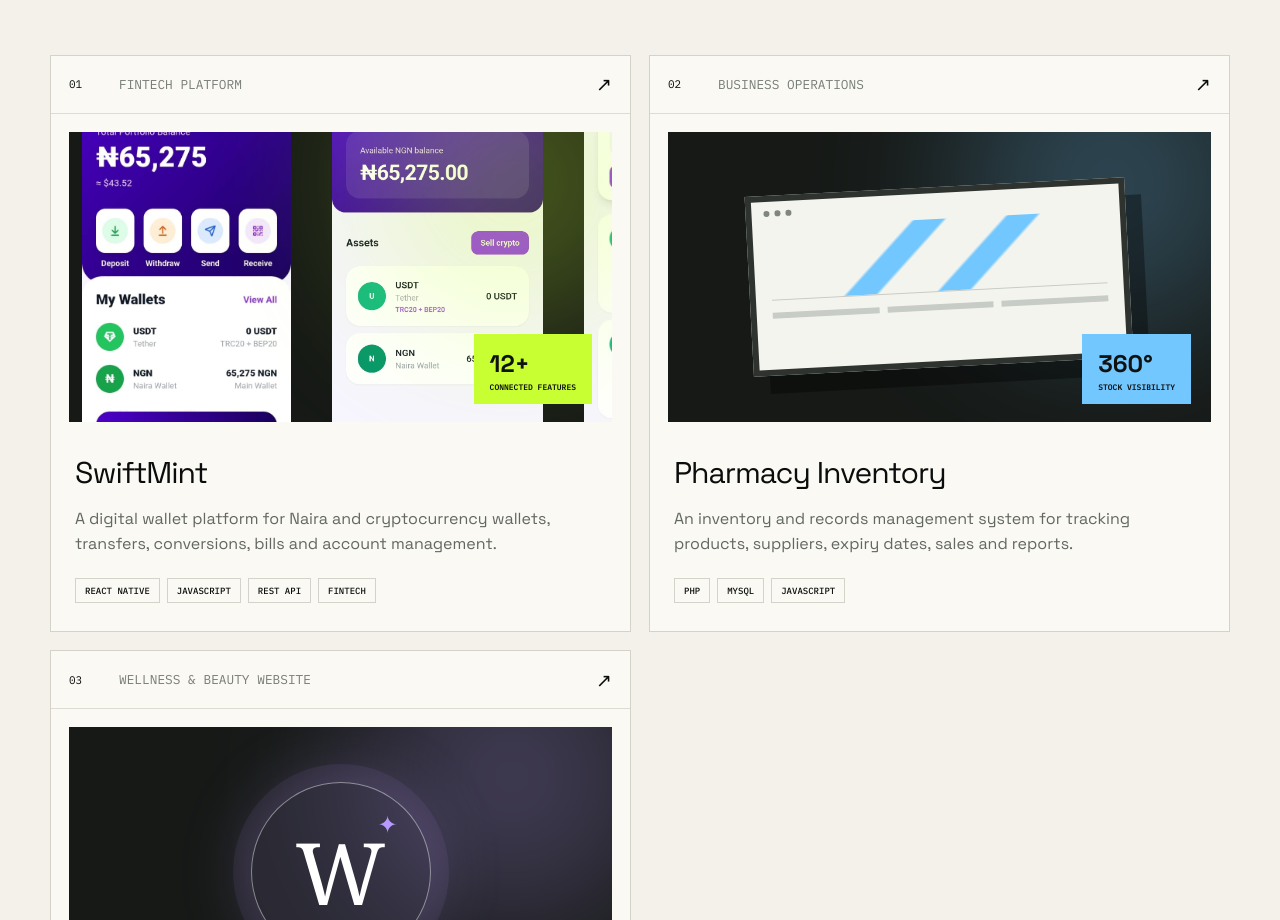
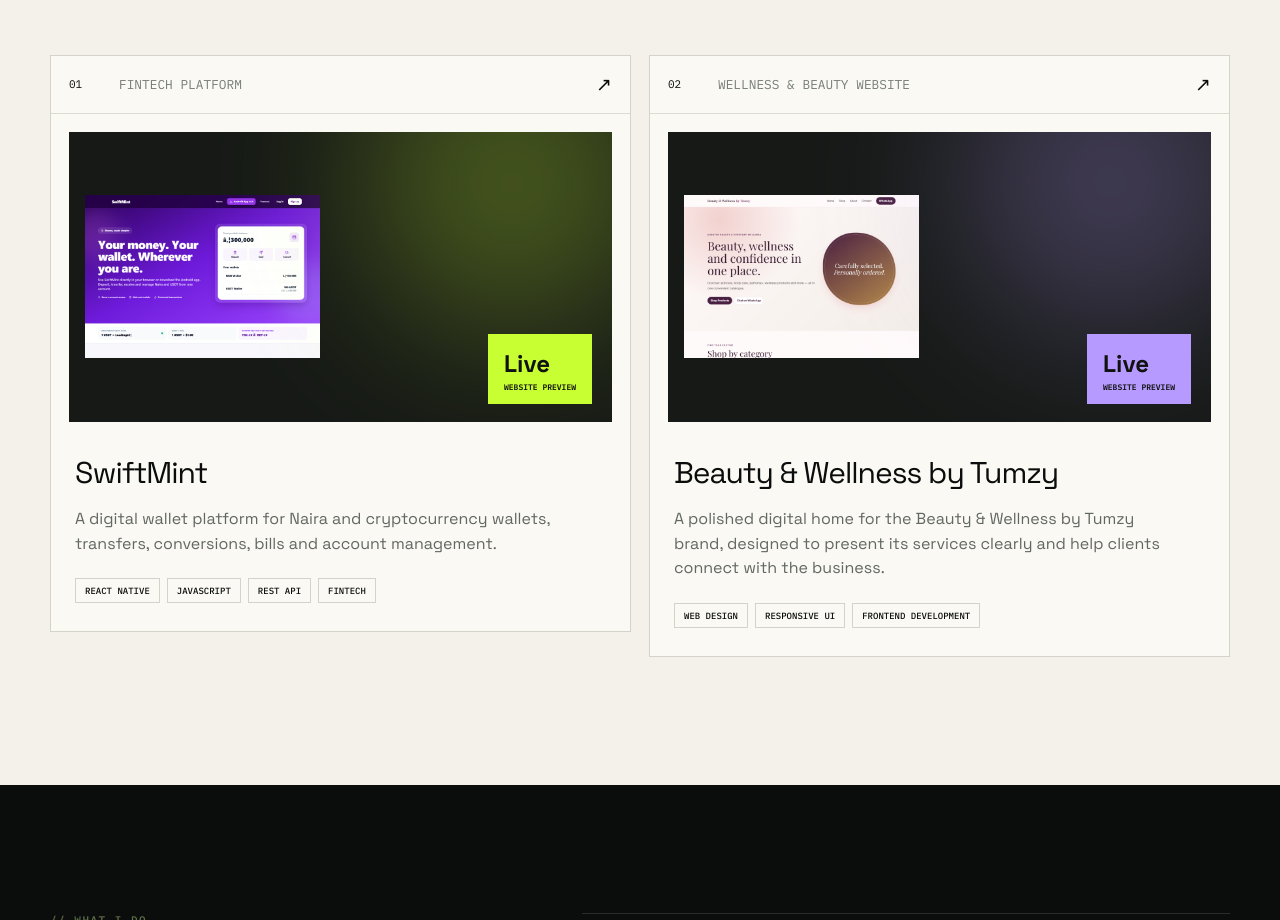
Before and after one commit to windbox1/bassey-james-portfolio, a Next.js app: page / in a window 1280 px wide. Shown: the part 1880-2800 px from the top of the page. Built offline with nearby package versions, Linux system fonts and the light colour scheme.

Commit message:
Use live previews for SwiftMint and Tumzy

```diff
--- a/app/globals.css
+++ b/app/globals.css
@@ -49,4 +49,3 @@
     height: 480px;
   }
 }
-.wellness-mark{position:relative;z-index:1;width:180px;height:180px;border:1px solid rgba(255,255,255,.45);border-radius:50%;display:grid;place-items:center;color:#fff;background:rgba(183,154,255,.12);box-shadow:0 0 0 18px rgba(183,154,255,.08),0 0 70px rgba(183,154,255,.28)}.wellness-mark span{font:500 86px/1 Georgia,serif}.wellness-mark i{position:absolute;top:24px;right:32px;color:var(--violet);font-style:normal;font-size:24px}.wellness-mark small{position:absolute;bottom:27px;font:600 9px var(--font-mono);letter-spacing:1.5px;text-transform:uppercase}
--- a/app/page.tsx
+++ b/app/page.tsx
@@ -196,12 +196,6 @@
                         )
                       )}
                     </div>
-                  ) : project.title === "Wellness & Beauty by Tunzi" ? (
-                    <div className="wellness-mark" aria-hidden="true">
-                      <span>W</span>
-                      <i>✦</i>
-                      <small>Beauty by Tunzi</small>
-                    </div>
                   ) : (
                     <div className="mock-window">
                       <i />
@@ -238,7 +232,7 @@
               </article>
             );
 
-            return project.link ? (
+            return (
               <a
                 href={project.link}
                 target="_blank"
@@ -247,10 +241,6 @@
               >
                 {card}
               </a>
-            ) : (
-              <div key={project.title}>
-                {card}
-              </div>
             );
           })}
         </div>
--- a/content/portfolio.ts
+++ b/content/portfolio.ts
@@ -86,14 +86,11 @@
         "A digital wallet platform for Naira and cryptocurrency wallets, transfers, conversions, bills and account management.",
       tags: ["React Native", "JavaScript", "REST API", "FinTech"],
       tone: "lime",
-      stat: "12+",
-      statLabel: "connected features",
+      stat: "Live",
+      statLabel: "website preview",
 
       images: [
-        "/images/Swiftmint/Swiftmint-1.png",
-        "/images/Swiftmint/Swiftmint-2.png",
-        "/images/Swiftmint/Swiftmint-3.png",
-        "/images/Swiftmint/Swiftmint-4.png",
+        "/images/projects/swiftmint-website.png",
       ],
 
       link: "https://swiftmint-app.onrender.com/",
@@ -101,36 +98,20 @@
 
     {
       number: "02",
-      title: "Pharmacy Inventory",
-      type: "Business operations",
-      description:
-        "An inventory and records management system for tracking products, suppliers, expiry dates, sales and reports.",
-      tags: ["PHP", "MySQL", "JavaScript"],
-      tone: "blue",
-      stat: "360°",
-      statLabel: "stock visibility",
-
-      images: [],
-
-      link: "",
-    },
-
-
-
-    {
-      number: "03",
-      title: "Wellness & Beauty by Tunzi",
+      title: "Beauty & Wellness by Tumzy",
       type: "Wellness & beauty website",
       description:
-        "A polished digital home for a wellness and beauty brand, designed to present its services clearly and help clients connect with the business.",
+        "A polished digital home for the Beauty & Wellness by Tumzy brand, designed to present its services clearly and help clients connect with the business.",
       tags: ["Web Design", "Responsive UI", "Frontend Development"],
       tone: "violet",
-      stat: "100%",
-      statLabel: "responsive experience",
+      stat: "Live",
+      statLabel: "website preview",
 
-      images: [],
+      images: [
+        "/images/projects/tumzy-website.png",
+      ],
 
-      link: "",
+      link: "https://beauty-wellness-by-tumzy.vercel.app/",
     },
   ],
 
```
Also changed, not shown: public/images/projects/swiftmint-website.png (added), public/images/projects/tumzy-website.png (added).
